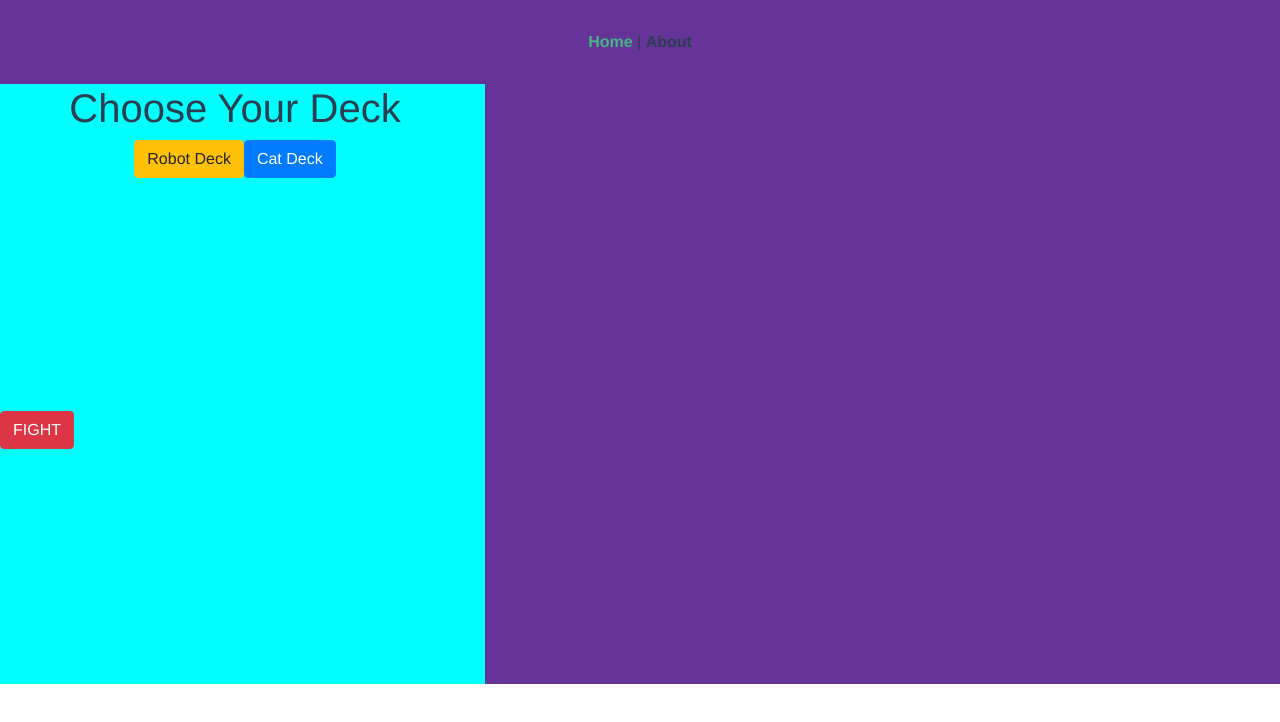
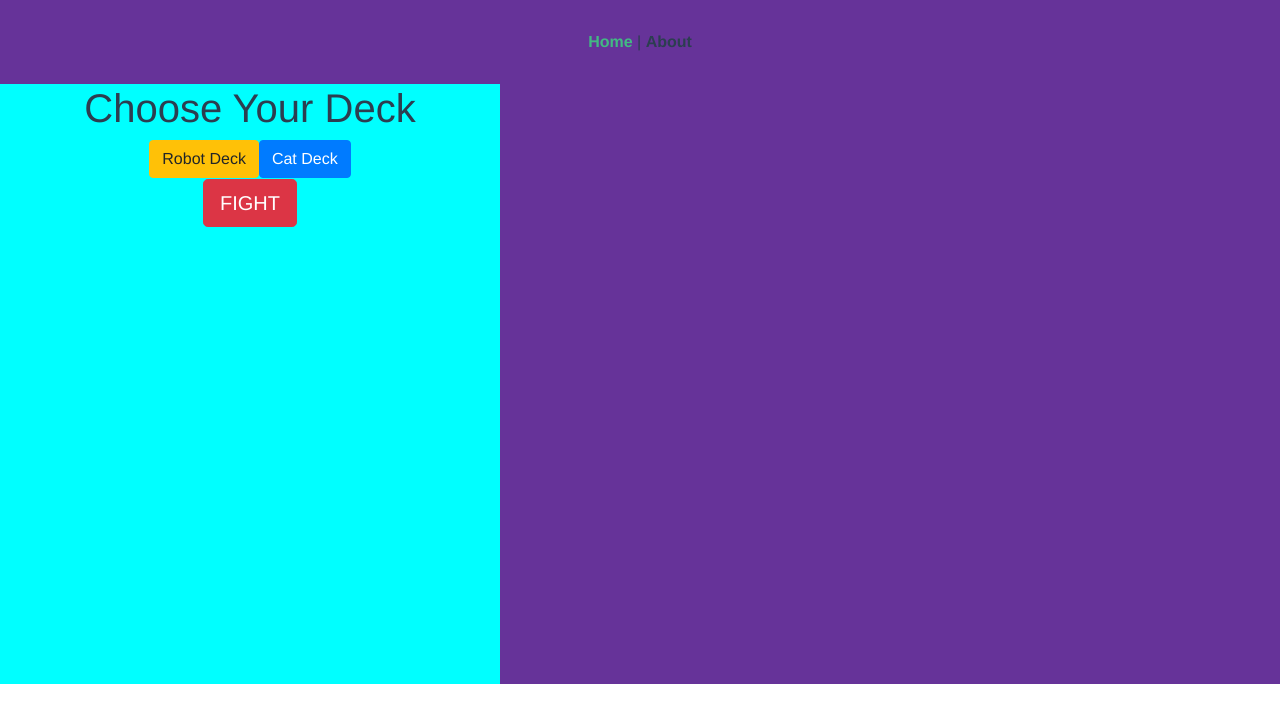
Before and after one commit to mattdobs3125/cardgame, a Vue app: page /#/ in a window 1280 px wide. Shown: the top 722 px of the page. Built offline with nearby package versions, Linux system fonts and the light colour scheme.

Commit message:
fixed spacing going to add more stlye later

```diff
--- a/src/components/Adversary.vue
+++ b/src/components/Adversary.vue
@@ -6,12 +6,16 @@
           <div class="adversary" v-for="card in adversary.hand" :key="card.id">
             <img v-if="!card.visible" :key="card.id" @click='setAdversaryCard(card.id)' src="https://encrypted-tbn0.gstatic.com/images?q=tbn:ANd9GcRtBF_hN9qKTYv-KFj2fvps1CQnU-04P1V4Adw6Wwons7uIq5m8" width="150" height="250">
            <div v-else-if="card.visible">
-           <img :src="card.img" :key="card.id" @click='setAdversaryCard(card.id)' alt=""  >
+           <img style="height:200px; width: 150px;" :src="card.img" :key="card.id" @click='setAdversaryCard(card.id)' alt=""  >
+             <div class="hand">
+
              <h5 class="lok">Name: {{card.name}}</h5>
+
           <h5 class="lok">Cards Current Health : {{card.health}}</h5>
           <h5 class="lok">Attack : {{card.attack}}</h5>
           <h5 class="lok"> Defense : {{card.defense}}</h5>
 
+             </div>
            </div>
        </div>
            <div class="col-3"></div>
@@ -49,6 +53,13 @@ export default {
 
 
 }
+.adversary{
+  padding-right:34px;
+    /* border-color: #808080 #000000 #000000 #808080;
+  border-width: 3px;
+  border-style: solid; */
+
+}
 
 
 
--- a/src/components/Player.vue
+++ b/src/components/Player.vue
@@ -7,7 +7,7 @@
         <div>
           <img style="height: 200px; width: 150px;" :src="card.img" :key="card.id" @click='setPlayerCard(card.id)' alt="">
           <div class="hand">
-            <h5 class="lok">Name: {{card.name}}</h5>
+            <h5 class="lok">{{card.name}}</h5>
             <h5 class="lok">Health : {{card.health}}</h5>
             <h5 class="lok">Attack : {{card.attack}}</h5>
             <h5 class="lok"> Defense : {{card.defense}}</h5>
@@ -37,7 +37,8 @@
 </script>
 <style>
 .lok{
-  border-block-end: 3rem;
+  /* border-block-end: 2px; */
+   border-block-end: 3rem;
   color: rgb(8, 6, 6);
 justify-content: right;
 text-shadow: 0 -1px 4px #FFF, 0 -2px 10px #ff0, 0 -10px 20px #ff8000, 0 -18px 40px #F00;
@@ -45,11 +46,23 @@ text-shadow: 0 -1px 4px #FFF, 0 -2px 10px #ff0, 0 -10px 20px #ff8000, 0 -18px 40
   .col-6 {
 
   flex-direction: row;
-   justify-content: center;
+   /* justify-content: center; */
+    justify-content: space-evenly
+
+}
+.hand{
+    border-color: #808080 #000000 #000000 #808080;
+  border-width: 1px;
+  border-style: solid;
+
+
 }
 .playerHand
  {
-    padding-right: 34px;
+    padding-right: 31px;
+    /* border-color: #808080 #000000 #000000 #808080;
+  border-width: 3px;
+  border-style: solid; */
 
    /* padding: .5in; */
  }
--- a/src/components/PlayingGame.vue
+++ b/src/components/PlayingGame.vue
@@ -15,11 +15,11 @@
             </h1> -->
             <div class='row'>
 
-            <div class="fightButton col-2">
+            <div class="fightButton col-12">
 
-       <button type="button" class="btn btn-danger" @click="fight()">FIGHT</button>
+       <button type="button" class="btn btn-danger btn-lg" @click="fight()">FIGHT</button>
             </div>
-            <div class="col-8"></div>
+            <!-- <div class="col-8"></div> -->
             </div>
 
     </div>
@@ -71,6 +71,6 @@ export default {
 </script>
 <style scoped>
 .btn-danger{
-  justify-content: right;
+  justify-content: center;
 }
 </style>
--- a/src/views/cards.vue
+++ b/src/views/cards.vue
@@ -1,17 +1,18 @@
 
 <template>
-  <div class="game row">
-    <div  class="col-12" v-if="!game.id">
-      <h1>Choose Your Deck</h1>
-      <button type="button" class="btn btn-warning" @click='deckSelection(1)'>Robot Deck</button>
-      <button type="button" class="btn btn-primary" @click='deckSelection(2)'>Cat Deck</button>
-    </div>
+  <div class="game">
+    <div class="row">
+     <div  class="col-12" v-if="!game.id">
+       <h1>Choose Your Deck</h1>
+       <button type="button" class="btn btn-warning" @click='deckSelection(1)'>Robot Deck</button>
+       <button type="button" class="btn btn-primary" @click='deckSelection(2)'>Cat Deck</button>
+     </div>
     <div  class="col-12" v-if="!game.over">
+      <div class="col-12">
+        <Player class="player"/>
+      </div>
       <div>
         <playingGame/>
-      </div>
-      <div class="col-12">
-        <Player class="player"/>
       </div>
      <div class="col-12">
        <adversary/>
@@ -20,7 +21,13 @@
     <div v-if="game.over">
       <h1>Game Results: {{game.winner.name}}</h1>
     </div>
+   </div>
+  <div class="row">
+     <div class="col-12">
 
+     </div>
+
+    </div>
   </div>
 </template>
 
@@ -98,7 +105,7 @@ width: 500px;
   justify-content: right;
   flex-direction: row;
 }
-.player{
-
-}
+/* .col-12{
+  background-color:black;
+} */
 </style>
```
